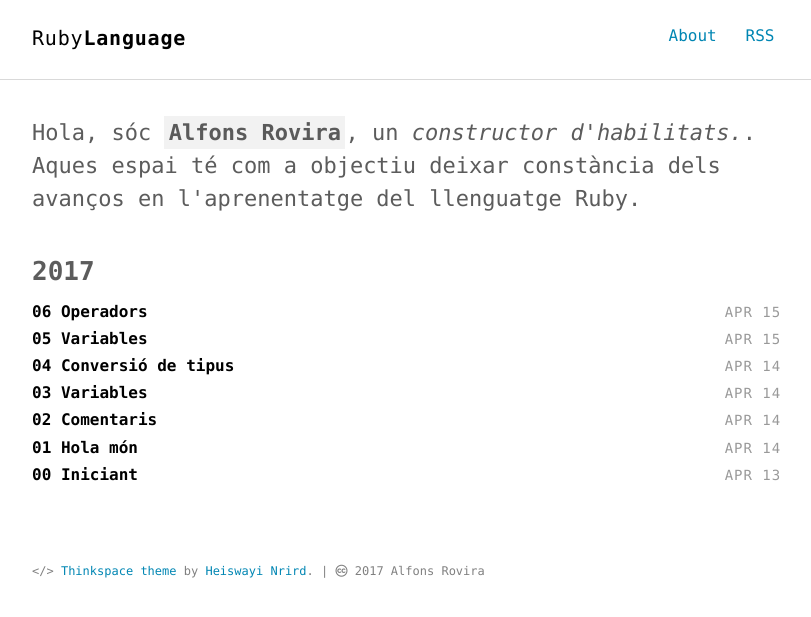
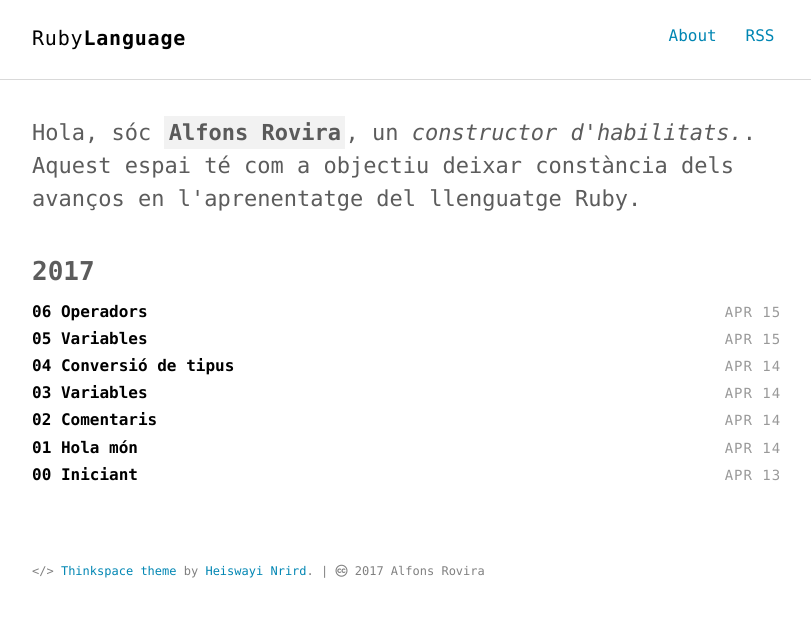
Before and after one commit to inclusa/ruby, a Jekyll site: the page built from index.html, in a window 1280 px wide. Shown: the top 617 px of the page, without its empty margins (232-1043 px from the left). Built offline with Jekyll 4.4.1, drawn with Linux system fonts in a browser that asks for light colours.

```diff
--- a/_config.yml
+++ b/_config.yml
@@ -31,7 +31,7 @@ sass:
 author:
   name     : "Alfons Rovira"
   job      : "constructor d'habilitats."
-  bio      : "Aques espai té com a objectiu deixar constància dels avanços en l'aprenentatge del llenguatge Ruby."
+  bio      : "Aquest espai té com a objectiu deixar constància dels avanços en l'aprenentatge del llenguatge Ruby."
   thumb    : /images/author.jpg
   email    : inclusa@gmail.com
   url      : http://inclusa.github.io
```
Also changed, not shown: about.md (+1 -0 lines).
